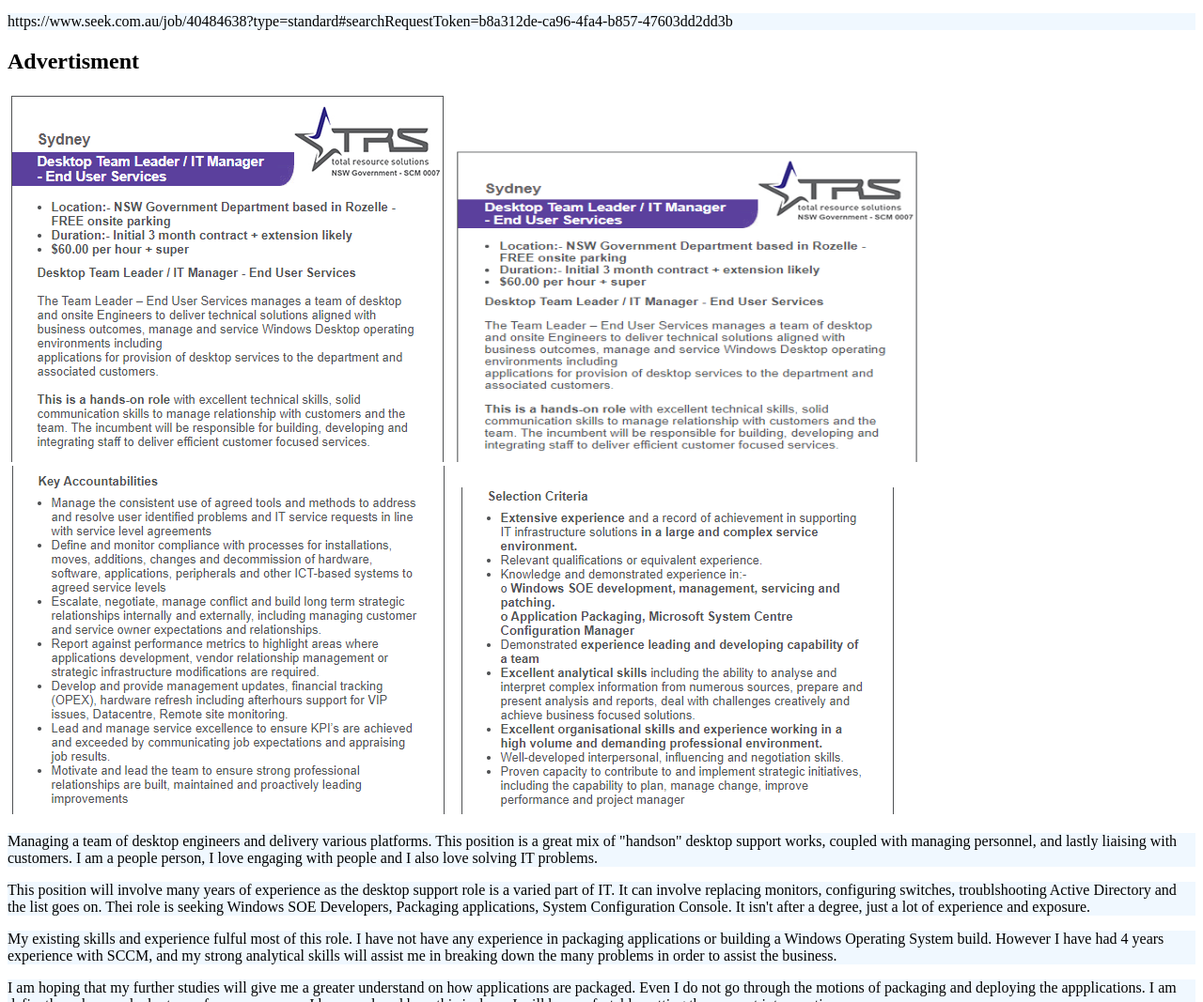
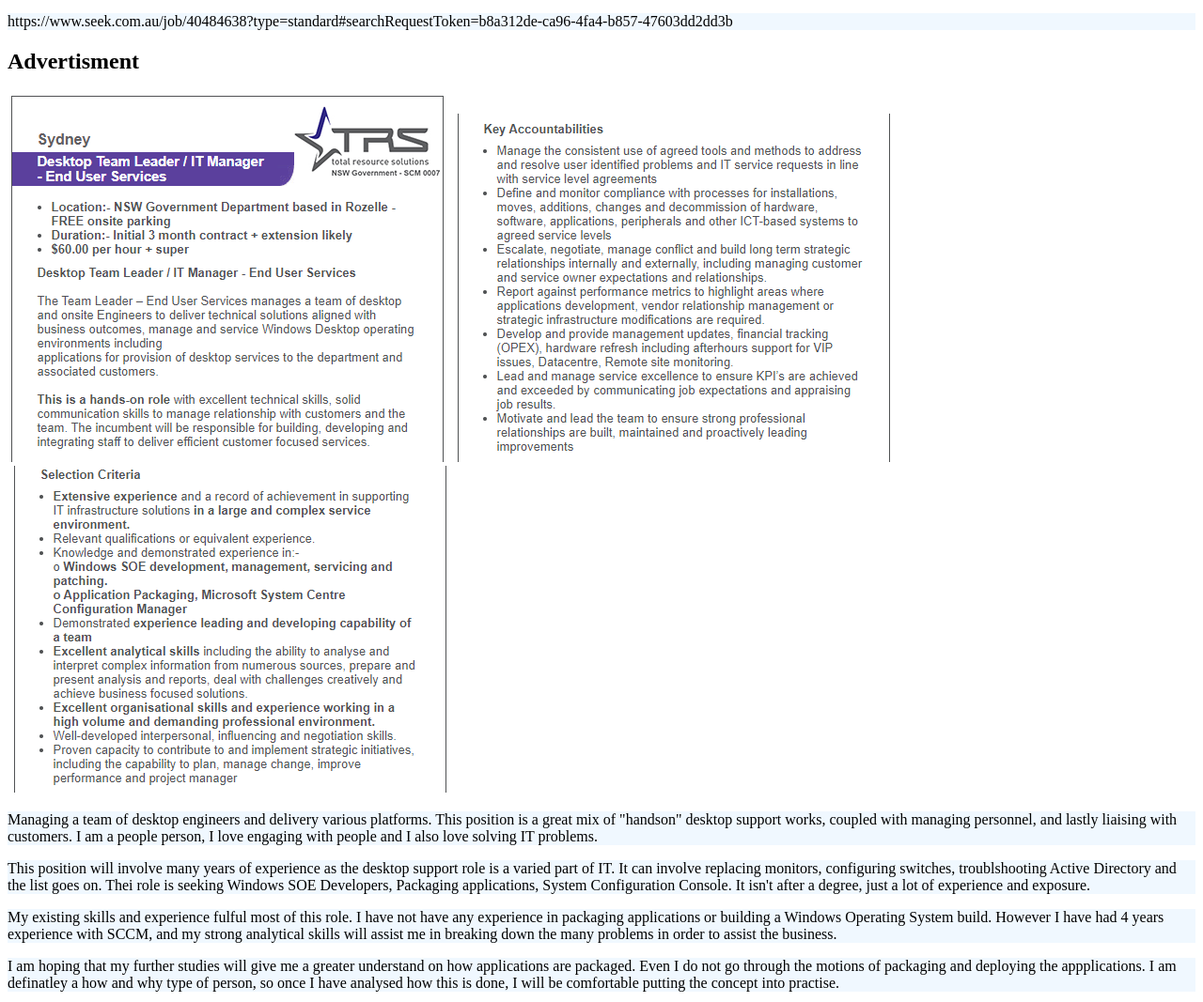
Before and after one commit to Scoot-uni/Asses1, a plain HTML site: page index.html in a window 1280 px wide. Shown: the part 360-1427 px from the top of the page at 94% size. Drawn offline with Linux system fonts and the light colour scheme.

Commit message:
images again
images still not appearing

```diff
--- a/index.html
+++ b/index.html
@@ -14,10 +14,9 @@ My interest in Information Technology began in 1993 when I got my first personal
 <h3>Ideal Job/Desirable</h3>
 <p style="background-color:aliceblue;">https://www.seek.com.au/job/40484638?type=standard#searchRequestToken=b8a312de-ca96-4fa4-b857-47603dd2dd3b</p>
 <h2>Advertisment</h2>
-<img src="job1.png">
-<img src="job1.png" alt="Trulli" width="500" height="333">
-<img src="job2.png">
-<img src="job3.png">
+<img src="job1.PNG">
+<img src="job2.PNG">
+<img src="job3.PNG">
 </P>
 
 <p style="background-color:aliceblue;">Managing a team of desktop engineers and delivery various platforms.
```
